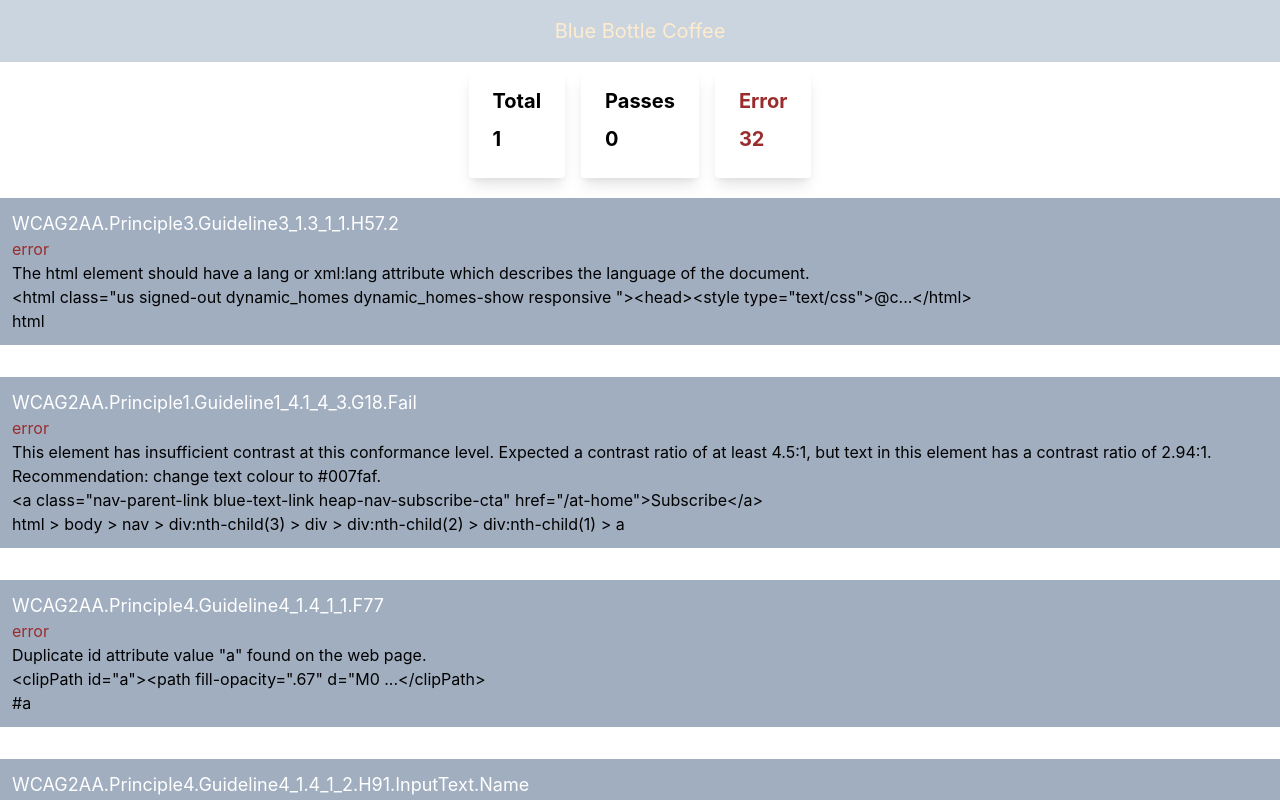
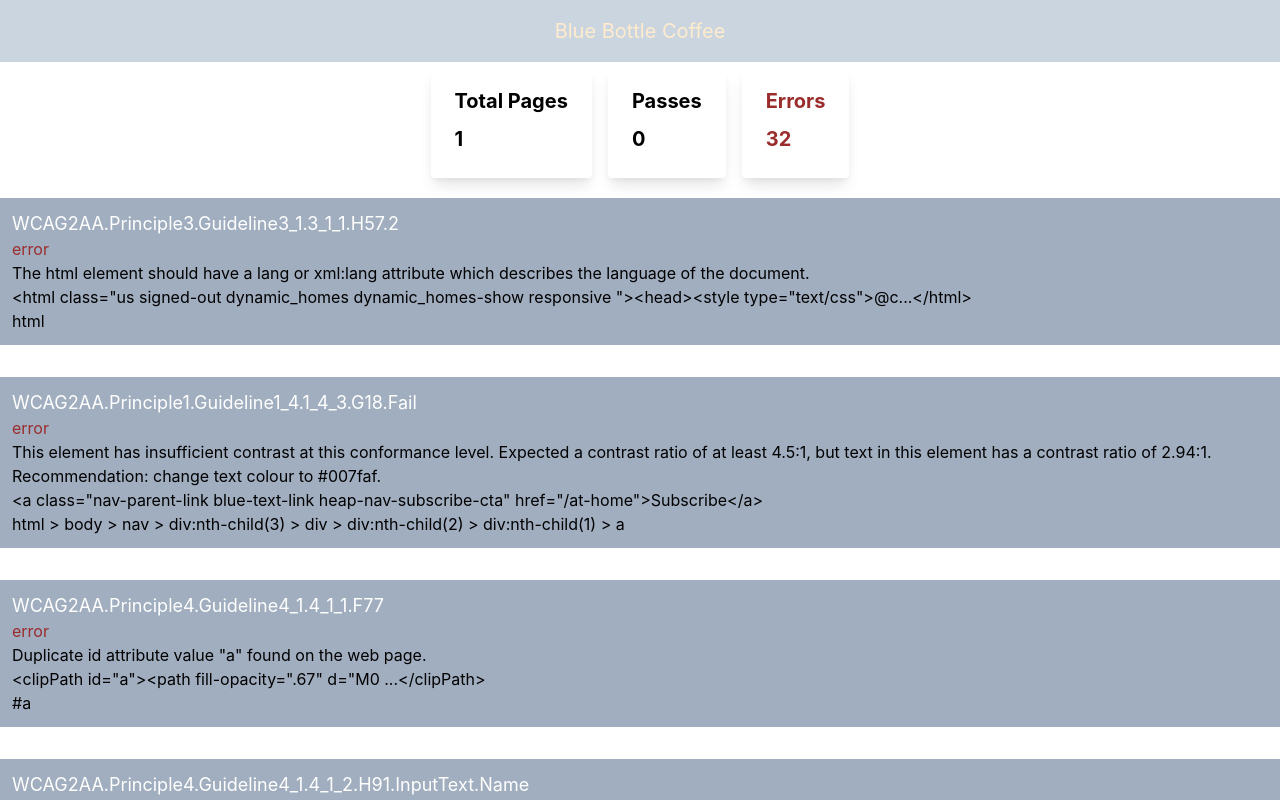
Before and after one commit to pandabrand/bb-pa11y, a React (Create React App) app: page / in a window 1280 px wide. Shown: the top 800 px of the page. Built offline with nearby package versions, Linux system fonts and the light colour scheme.

Commit message:
content updates

```diff
--- a/src/components/overview.jsx
+++ b/src/components/overview.jsx
@@ -7,7 +7,7 @@
                 <div className="mx-2">
                     <div className="max-w-sm rounded overflow-hidden shadow-lg">
                         <div className="px-6 py-4">
-                        <div className="font-bold text-xl mb-2">Total</div>
+                        <div className="font-bold text-xl mb-2">Total Pages</div>
                         <div className="font-bold text-xl mb-2">{this.props.total}</div>
                     </div>
                 </div>
@@ -23,7 +23,7 @@
                 <div className="mx-2">
                     <div className="max-w-sm rounded overflow-hidden shadow-lg">
                         <div className="px-6 py-4">
-                        <div className="font-bold text-xl text-red-800 mb-2">Error</div>
+                        <div className="font-bold text-xl text-red-800 mb-2">Errors</div>
                         <div className="font-bold text-xl text-red-800 mb-2">{this.props.errors}</div>
                     </div>
                 </div>
```
